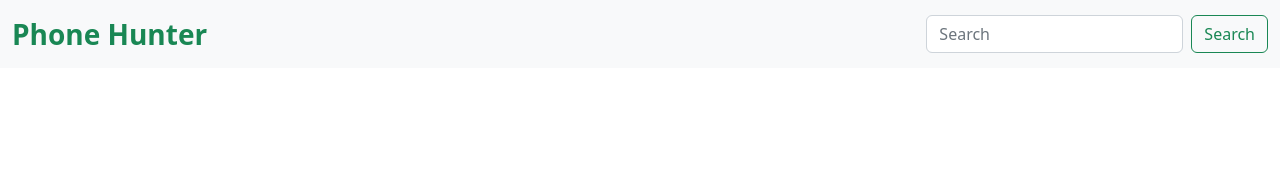
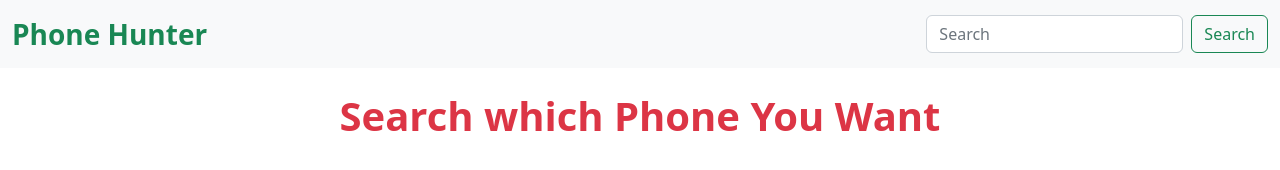
Before and after one commit to Danielsweet1/Phone-Hunter, a plain HTML site: page index.html in a window 1280 px wide. Drawn offline with nearby package versions, Linux system fonts and the light colour scheme; no server answers.

Commit message:
added js

```diff
--- a/index.html
+++ b/index.html
@@ -22,6 +22,9 @@
           </nav>
             <div id="no-phone" class="my-5 d-none mt-5">
                 <h1 class="text-center text-success fw-bolder fs-1 my-4 ">No Phone Found . Try Again</h1>
+            </div>
+            <div id="search-show" class="d-block text-center mt-4">
+                <h1 class="text-danger fw-bold fs-1">Search which Phone You Want</h1>
             </div>
   </header>
     <main class="container">
--- a/js/app.js
+++ b/js/app.js
@@ -5,10 +5,6 @@ const LoadAllPhones = () => {
     .then(data => displayPhones(data.data))
 }
 LoadAllPhones()
-
-
-
-
 
 
 const loadPhones = (searchText, datalimit) => {
@@ -67,6 +63,7 @@ const processSearch = (datalimit) => {
     const searchText = searchField.value;
     loadPhones(searchText, datalimit);
 
+
 }
 
 document.getElementById('search-btn').addEventListener('click', function(){
```
